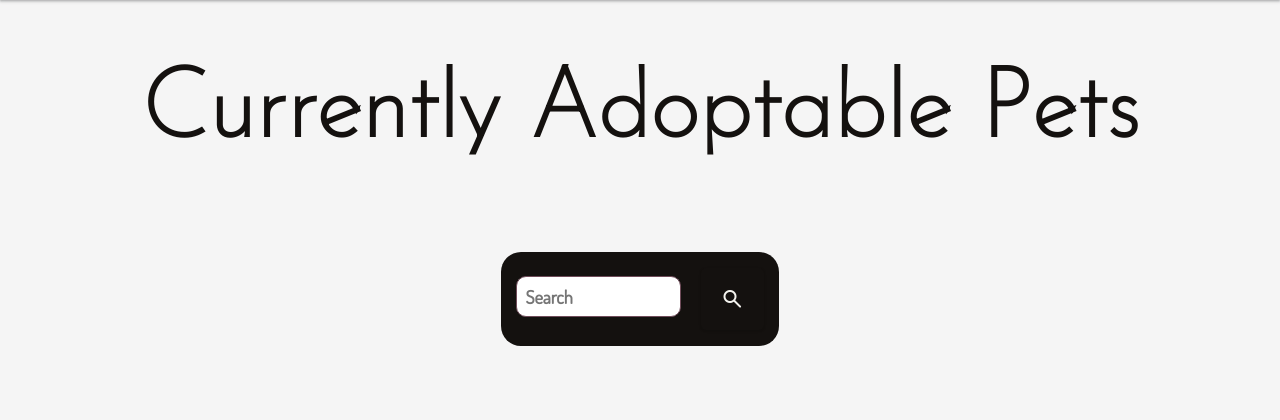
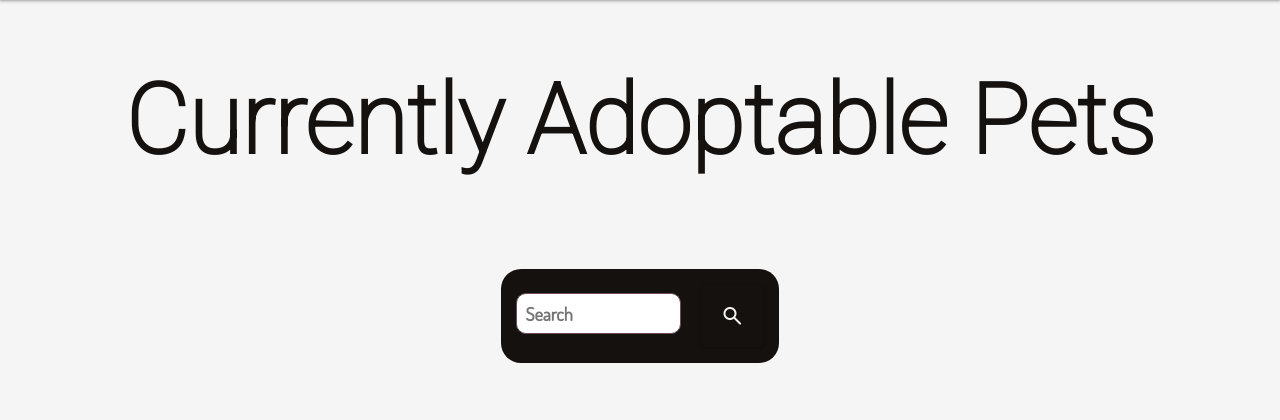
Before and after one commit to Fishfinna/Adoptables, a Flask app: page / in a window 1280 px wide. Shown: the part 81-501 px from the top of the page. Run offline with Flask 2, Linux system fonts and the light colour scheme; data that the repository does not hold is empty; some libraries are stand-ins or nearby versions.

Commit message:
changed header font

```diff
--- a/static/stylesheet/style.css
+++ b/static/stylesheet/style.css
@@ -2,6 +2,7 @@
 
 @import url('https://fonts.googleapis.com/css2?family=Caveat&family=Dosis&display=swap');
 @import url('https://fonts.googleapis.com/css2?family=Josefin+Sans:wght@100&display=swap');
+@import url('https://fonts.googleapis.com/css2?family=Roboto:wght@100&display=swap');
 
 /* basic definitions */
 
@@ -57,16 +58,16 @@ h1 {
     font-size: calc(6vw + 20px);
     overflow: hidden;
     text-align: center;
-    font-family: 'Josefin Sans';
+    font-family: 'Roboto';
 }
 
 h2 {
-    font-family: 'Josefin Sans';
+    font-family: 'Roboto';
     font-size: 1.8em;
 }
 
 h3 {
-    font-family: 'Josefin Sans';
+    font-family: 'Roboto';
     padding-left: 1em;
     font-size: 3em;
 }
@@ -129,7 +130,6 @@ nav {
     .topnav a:not(:first-child) {
         display: none;
     }
-
     .topnav a.icon {
         float: right;
         display: block;
@@ -140,13 +140,11 @@ nav {
     .topnav.responsive {
         position: relative;
     }
-
     .topnav.responsive .icon {
         position: absolute;
         right: 0;
         top: 0;
     }
-
     .topnav.responsive a {
         float: none;
         display: block;
@@ -510,7 +508,6 @@ fieldset {
 
 .drop-zone--over,
 .drop-zone:hover {
-
     min-width: 80%;
     height: 40vh;
     padding: 5%;
@@ -706,7 +703,6 @@ textarea {
         margin-top: -60px;
         box-shadow: 0 0 4px 2px rgba(0, 0, 0, 0.209);
     }
-
     .card:hover>.card__content {
         margin-top: 0;
         opacity: 1;
@@ -719,7 +715,6 @@ textarea {
         margin-top: -60px;
         box-shadow: 0 0 4px 2px rgba(0, 0, 0, 0.209);
     }
-
     .card>.card__content {
         margin-top: 0;
         opacity: 1;
```
